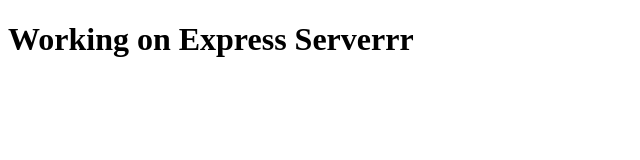
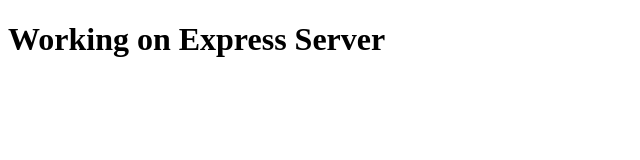
Before and after one commit to sanihaseeb/JSDevelopmentEnv, a website built with webpack: page src/index.html in a window 1280 px wide. Shown: the full height of the page, 0-640 px from the left. Built offline with nearby package versions, Linux system fonts and the light colour scheme.

Commit message:
Build shall pass

```diff
--- a/src/index.html
+++ b/src/index.html
@@ -4,7 +4,7 @@
     <meta charset="UTF-8">
   </head>
   <body>
-    <h1>Working on Express Serverrr</h1>
+    <h1>Working on Express Server</h1>
     <script src= "bundle.js"></script>
   </body>
 </html>
```
